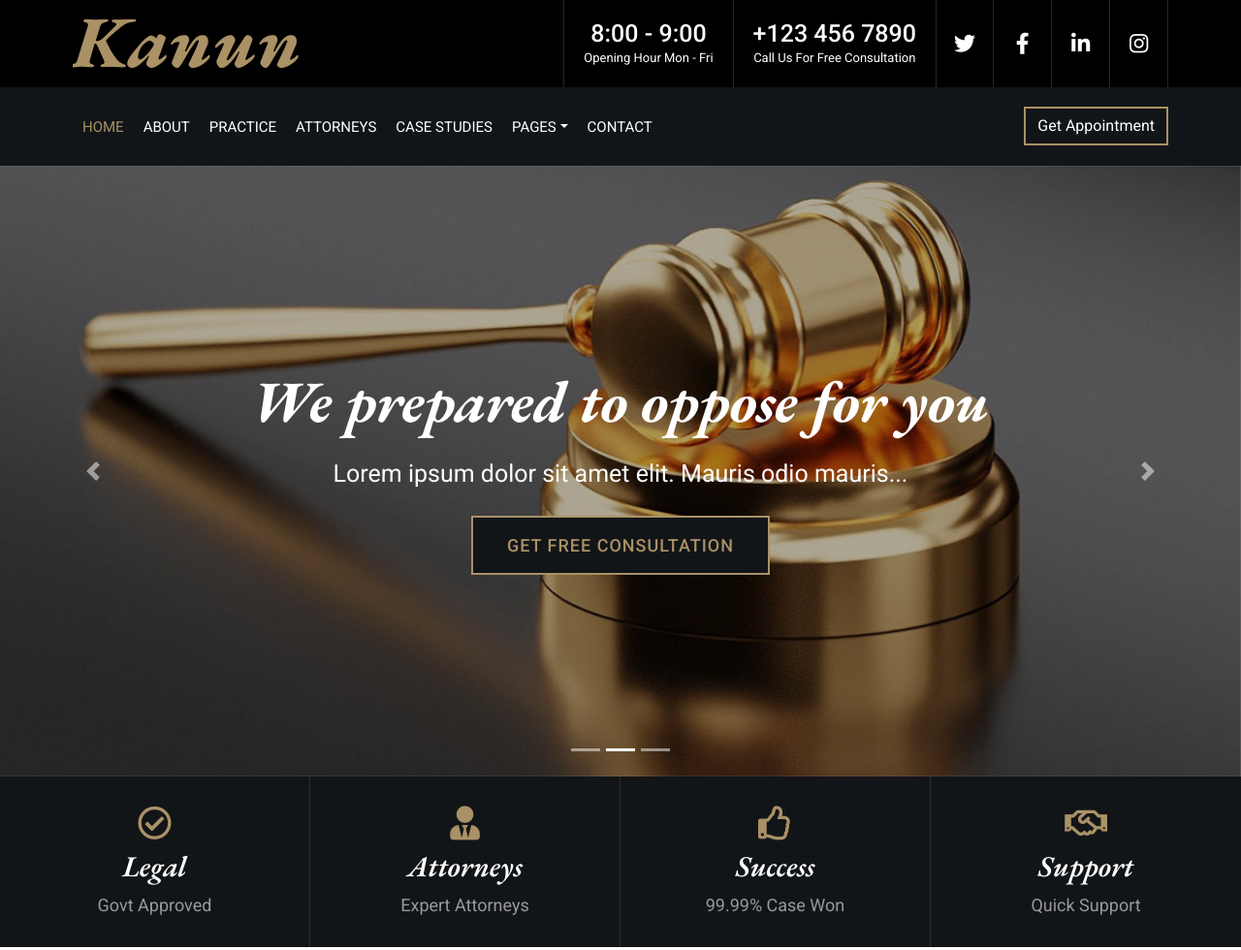
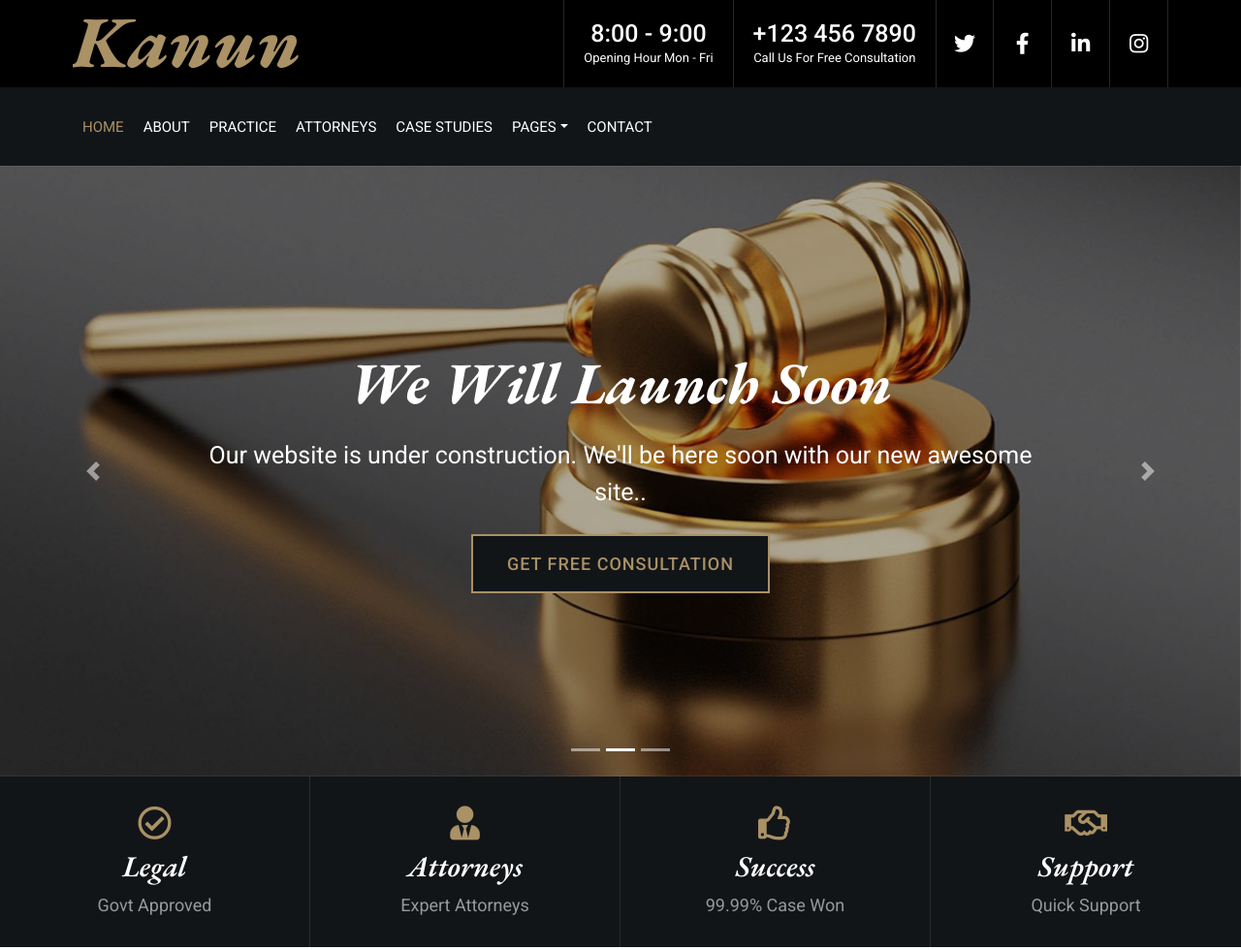
Before and after one commit to secretcode369/law.io, a plain HTML site: page index.html in a window 1280 px wide. Shown: the top 980 px of the page at 97% size. Drawn offline with nearby package versions, Linux system fonts and the light colour scheme.

Commit message:
request customer

```diff
--- a/index.html
+++ b/index.html
@@ -85,9 +85,9 @@
                                 </div>
                                 <a href="contact.html" class="nav-item nav-link">Contact</a>
                             </div>
-                            <div class="ml-auto">
+                            <!-- <div class="ml-auto">
                                 <a class="btn" href="https://htmlcodex.com/law-firm-website-template">Get Appointment</a>
-                            </div>
+                            </div> -->
                         </div>
                     </nav>
                 </div>
@@ -106,8 +106,8 @@
                     <div class="carousel-item active">
                         <img src="img/carousel-1.jpg" alt="Carousel Image">
                         <div class="carousel-caption">
-                            <h1 class="animated fadeInLeft">We fight for your justice</h1>
-                            <p class="animated fadeInRight">Lorem ipsum dolor sit amet elit. Mauris odio mauris...</p>
+                            <h1 class="animated fadeInLeft">We Will Launch Soon</h1>
+                            <p class="animated fadeInRight">Our website is under construction. We'll be here soon with our new awesome site.</p>
                             <a class="btn animated fadeInUp" href="#">Get free consultation</a>
                         </div>
                     </div>
@@ -115,8 +115,8 @@
                     <div class="carousel-item">
                         <img src="img/carousel-2.jpg" alt="Carousel Image">
                         <div class="carousel-caption">
-                            <h1 class="animated fadeInLeft">We prepared to oppose for you</h1>
-                            <p class="animated fadeInRight">Lorem ipsum dolor sit amet elit. Mauris odio mauris...</p>
+                            <h1 class="animated fadeInLeft">We Will Launch Soon</h1>
+                            <p class="animated fadeInRight">Our website is under construction. We'll be here soon with our new awesome site..</p>
                             <a class="btn animated fadeInUp" href="#">Get free consultation</a>
                         </div>
                     </div>
@@ -840,12 +840,12 @@
                 </div>
                 <div class="container copyright">
                     <div class="row">
-                        <div class="col-md-6">
+                        <!-- <div class="col-md-6">
                             <p>&copy; <a href="https://htmlcodex.com/law-firm-website-template">HTML Codex</a>, All Right Reserved.</p>
-                        </div>
-                        <div class="col-md-6">
+                        </div> -->
+                        <!-- <div class="col-md-6">
                             <p>Designed By <a href="https://htmlcodex.com">HTML Codex</a></p>
-                        </div>
+                        </div> -->
                     </div>
                 </div>
             </div>
```
Also changed, not shown: about.html (+6 -6 lines), blog.html (+6 -6 lines), contact.html (+6 -6 lines), portfolio.html (+4 -4 lines), service.html (+6 -6 lines), single.html (+6 -6 lines), team.html (+6 -6 lines).
